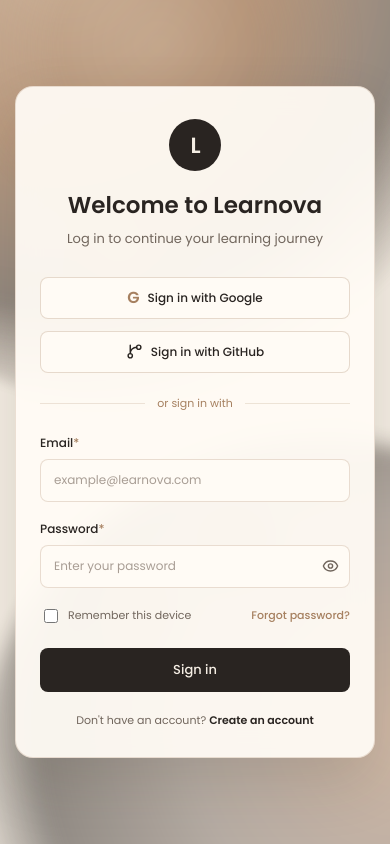
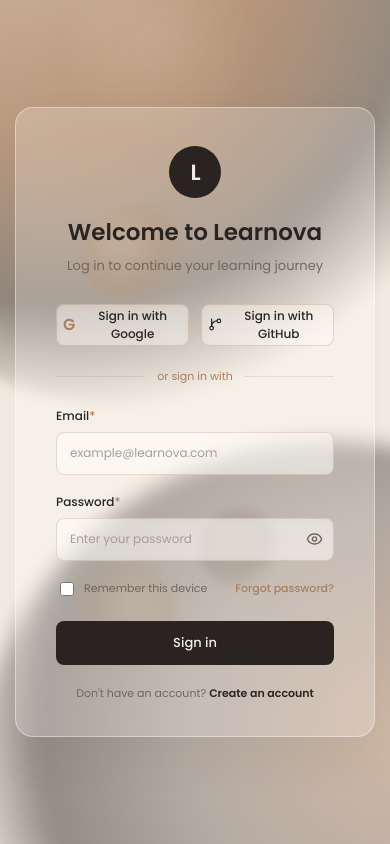
Before and after one commit to mandeepofficial08/Learnova, a React (Vite) app: page /login in a window 390 px wide. Built offline with nearby package versions, Linux system fonts and the light colour scheme.

Commit message:
Updated Learnova

```diff
--- a/src/Login.css
+++ b/src/Login.css
@@ -722,14 +722,31 @@
   }
 
   .login-card {
-    max-width: 100%;
+    background: rgba(255, 251, 245, 0.22);
 
-    padding: 32px 24px 28px;
+    border: 1px solid rgba(255, 255, 255, 0.4);
+
+    backdrop-filter: blur(5px);
+    -webkit-backdrop-filter: blur(5px);
+
+    box-shadow: 0 20px 50px rgba(45, 32, 24, 0.06);
   }
 
-  .social-login {
-    grid-template-columns: 1fr;
+  .login-field input {
+    background: rgba(255, 253, 249, 0.45);
+
+    backdrop-filter: blur(4px);
+    -webkit-backdrop-filter: blur(4px);
   }
+
+  .social-button {
+    background: rgba(255, 251, 245, 0.35);
+
+    backdrop-filter: blur(4px);
+    -webkit-backdrop-filter: blur(4px);
+  }
+
+
 
   .login-header h1 {
     font-size: 23px;
--- a/src/Register.css
+++ b/src/Register.css
@@ -620,6 +620,21 @@
 
   .register-card {
     padding: 30px 24px;
+     background: rgba(255, 251, 245, 0.22);
+
+    border: 1px solid rgba(255, 255, 255, 0.4);
+
+    backdrop-filter: blur(5px);
+    -webkit-backdrop-filter: blur(5px);
+
+    box-shadow: 0 20px 50px rgba(45, 32, 24, 0.06);
+  }
+
+  .register-field input {
+    background: rgba(255, 253, 249, 0.45);
+
+    backdrop-filter: blur(4px);
+    -webkit-backdrop-filter: blur(4px);
   }
 
   .register-header h1 {
```
Also changed, not shown: src/Terms.css (added), src/Terms.jsx (added).
